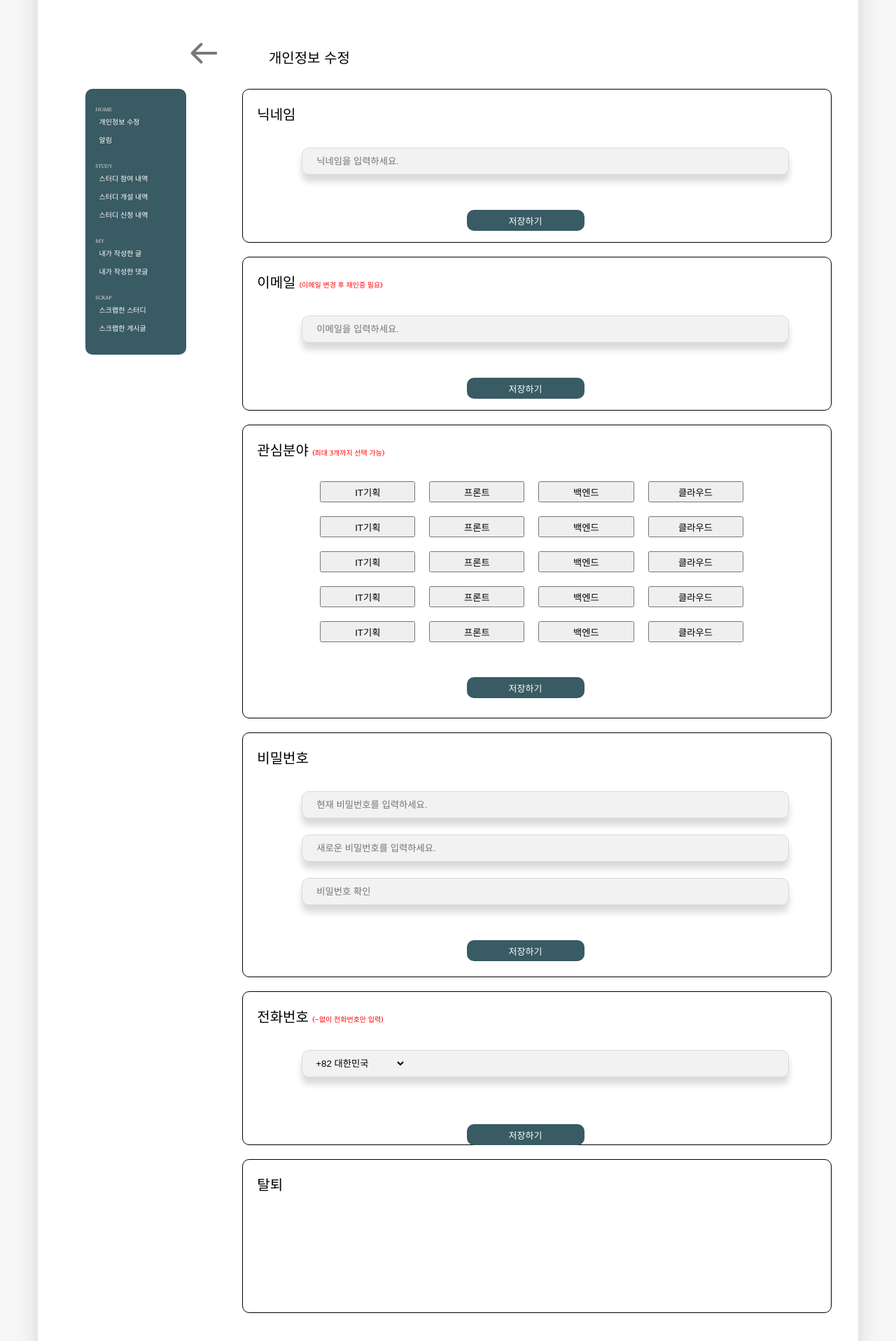
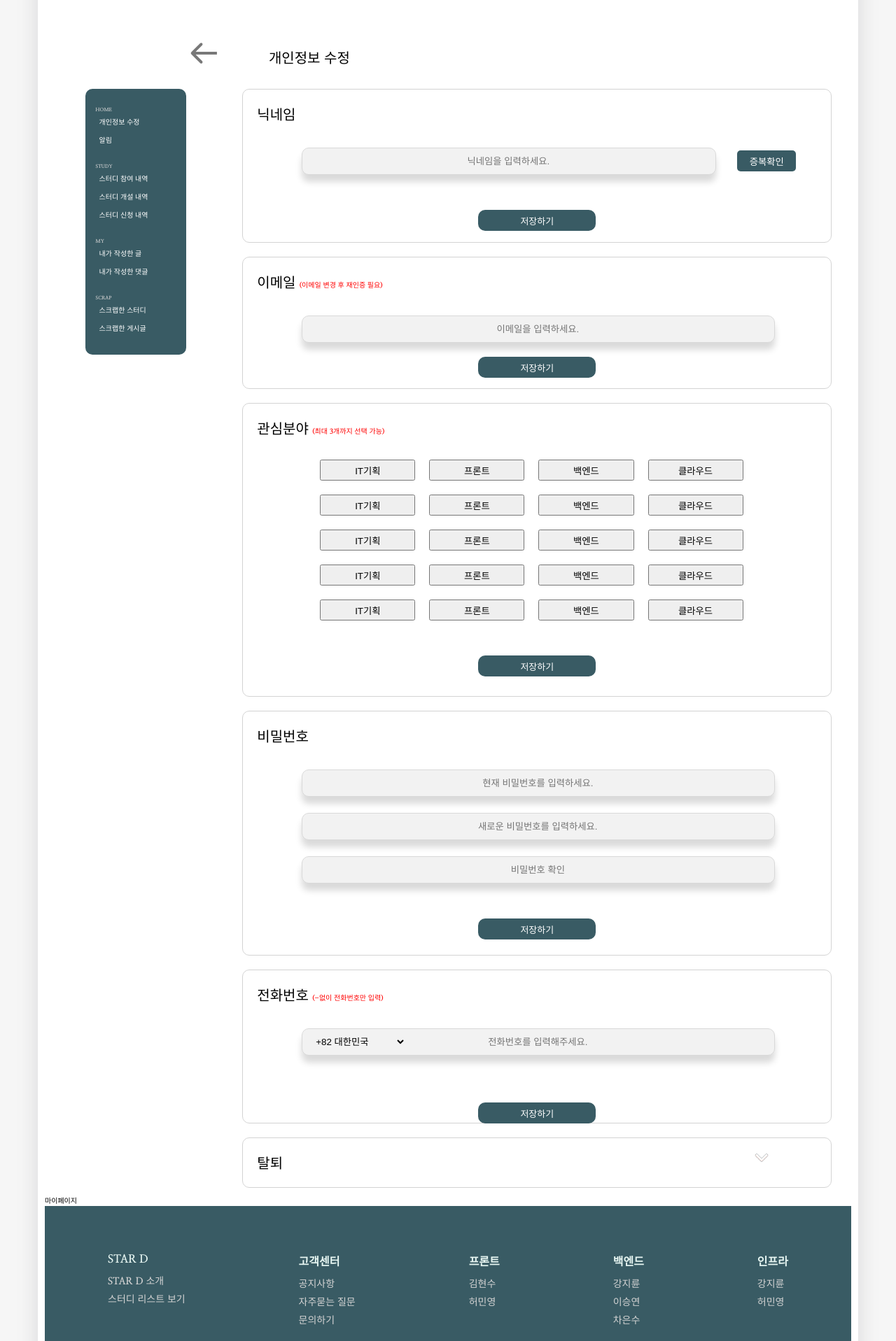
Before and after one commit to Hanium2023-WeB/starD, a React (Create React App) app: page /editinfo in a window 1280 px wide. Shown: the part 83-2000 px from the top of the page at 70% size. Built offline with nearby package versions, Linux system fonts and the light colour scheme; the HTML template or start-up script is replaced by a standard one; a web font is replaced by a local one.

Commit message:
이메일 형식 지정

```diff
--- a/src/components/Footer.js
+++ b/src/components/Footer.js
@@ -120,7 +120,7 @@ const Footer = () => {
 					)}
 					<hr />
 					<p id="2" onClick={handlertoggle2}>
-						고객센터 <img src={arrow} width="15px" />
+						고객센터 <img src={arrow2} width="15px" />
 					</p>
 					{toggle2 == true && (
 						<ul>
@@ -131,12 +131,11 @@ const Footer = () => {
 					)}
 					<hr />
 				</div>
-
 				<div className="smallwidth_sub">
 					<span>개인정보처리방침 이용약관</span>
 					<p id="3" onClick={handlertoggle3}>
 						(주)동덕 We B 사업자 정보{" "}
-						<img src={arrow} width="15px" />
+						<img src={arrow3} width="15px" />
 					</p>
 					{toggle3 == true && (
 						<ul>
--- a/src/components/Signout.js
+++ b/src/components/Signout.js
@@ -1 +1,69 @@
+import React, { useState } from "react";
+import Category from "../components/Category";
+import { ReactComponent as Arrow } from "../images/Arrow.svg";
+import edit from "../css/edit.css";
+import arrowdown from "../images/arrowdown.png";
+import arrowup from "../images/arrowup.png";
 //탈퇴 컴포넌트
+//arrowup/arrowdown 사용
+
+const Signout = () => {
+  const [toggle4, setToggle4] = useState(false);
+  const [arrow4, setarrow4] = useState(`${arrowdown}`);
+
+  const handlertoggle4 = () => {
+    if (toggle4) {
+      setarrow4(`${arrowdown}`);
+      setToggle4((toggle4) => !toggle4);
+    } else {
+      setarrow4(`${arrowup}`);
+      setToggle4((toggle4) => !toggle4);
+    }
+  };
+
+  return (
+    <div className="sub_container" id="sign_out">
+      <div className="signout">
+        <div className="title_header">
+          <div id="title">탈퇴</div>
+          <div id="content_btn">
+            <img
+              src={arrow4}
+              width="20px"
+              height="20px"
+              onClick={handlertoggle4}
+            />
+          </div>
+        </div>
+        <div className="signout_content">
+          {toggle4 == true && (
+            <div id="detail_content">
+              <p>탈퇴 안내 소개</p>
+              <ul>
+                <li>
+                  서비스에 만족하지 못하셨나요? 탈퇴하기 전에 먼저 개선 요청을
+                  해보시는 건 어떨까요? <br/>그래도 탈퇴하시겠다면 탈퇴 전에 아래
+                  유의사항을 꼭 읽어주세요! <br/>🙇🏻‍♂️ 감사합니다 🙇🏻‍♀️
+                </li>
+                <li>-------------------------유의 사항-----------------------------</li>
+              <li>1. 계정 탈퇴 시, STAR D와 랠릿 서비스에서 모두 탈퇴됩니다.</li>
+<li>2. 탈퇴 시 계정과 관련된 모든 권한이 사라지며 복구할 수 없습니다.</li>
+<li>3. 직접 작성한 콘텐츠(동영상, 게시물, 댓글 등)는 자동으로 삭제되지 않으며, 만일 삭제를 원하시면 탈퇴 이전에 삭제가 필요합니다.</li>
+<li>4. 탈퇴 후 동일한 메일로 재가입이 가능하나, 탈퇴한 계정과 연동되지 않습니다.</li>
+<li>5. 탈퇴 후 연동된 소셜 계정 정보도 사라지며 소셜 로그인으로 기존 계정 이용이 불가능합니다.</li>
+<li>6. 현재 비밀번호를 입력하고 탈퇴하기를 누르시면 위 내용에 동의하는 것으로 간주됩니다.</li>
+              </ul>
+              <div id="checkpw">
+                <input id="signout_pw" placeholder="현재 비밀번호를 입력해주세요"></input>
+                <button id ="signout_btn">탈퇴하기</button>
+              </div>
+
+            </div>
+          )}
+        </div>
+      </div>
+    </div>
+  );
+};
+
+export default Signout;
--- a/src/components/Slide.js
+++ b/src/components/Slide.js
@@ -1,6 +1,10 @@
 import React, { useState, useEffect, useRef } from "react";
 import "../css/Mypage.css";
 import Study from "./Study.js";
+import { FontAwesomeIcon } from "@fortawesome/react-fontawesome";
+import { faStar } from "@fortawesome/free-solid-svg-icons";
+import "../css/MyParticipateStudy.css";
+import "../css/Mypage_Scrap.css";
 
 const Slide = ({ state }) => {
   const [slidePx, setSlidePx] = useState(0);
@@ -18,7 +22,7 @@ const Slide = ({ state }) => {
     <div>
       <div className="sub_container" id="scrap_study">
         <div className="sub_wrap">
-        <ul className="list">
+        <ul className="study_list">
           {state.map((d) => (
                 <Study slide={slidePx} key={d.id} study={d}/>
 
--- a/src/css/edit.css
+++ b/src/css/edit.css
@@ -1,6 +1,6 @@
 
 #edit_main.main_container{
-    height: 2000px;
+    height: fit-content;
 }
 #interested.sub_container{
     height: 420px;
@@ -28,8 +28,19 @@ svg{
 .change_nicname, .change_email, .change_interest, .change_pw , .change_phone , .signout{
     width: 100%;
     border-radius: 10px;
-    border: 1px solid black;
+    border: lightgray solid 1px;
 
+}
+
+#c_email{
+    height: fit-content;
+}
+.change_email{
+    padding-bottom: 15px;
+}
+.change_email > p{
+    position: relative;
+    left:70px;
 }
 
 #title{
@@ -41,6 +52,7 @@ svg{
     color: red;
     margin-left: 5px;
 }
+
 #content{
     width: 80%;
     height: 35px;
@@ -48,6 +60,10 @@ svg{
     margin-left: 10%;
     margin-top: 23px;
     border-radius: 10px;
+    text-align:center;
+}
+input{
+    padding-left: 0;
 }
 .tags{
     width: 90%;
@@ -70,8 +86,11 @@ svg{
     border-style: none;
     border-radius: 10px;
     margin-top: 40px;
-    margin-left: 38%;
+    margin-left: 40%;
     cursor: pointer;
+}
+.change_email > #save{
+    margin-top: 10px;
 }
 .select_country{
     position: relative;
@@ -82,3 +101,78 @@ select{
     background-color: #F2F2F2;
     border-style: none;
 }
+
+#sign_out.sub_container{
+	height: fit-content;
+}
+
+.title_header{
+	display: flex;
+	flex-direction: row;
+	justify-content: space-between;
+	width: 90%;
+}
+#content_btn{
+	width: 50px;
+}
+#content_btn > img{
+	position: relative;
+	top: 18px;
+	left: 25px;
+}
+.signout_content{
+	width: 60%;
+	margin-left: 20%;
+}
+.signout_content #detail_content > p{
+	font-size: 20px;
+}
+.signout_content #detail_content > ul{
+	height: fit-content;
+}
+.signout_content #detail_content >ul li{
+	font-size: 12px;
+	margin-bottom: 20px;
+}
+#checkpw{
+	margin-top: 40px;
+}
+#checkpw input{
+	border-radius: 10px;
+	height: 40px;
+	font-size: 12px;
+	box-shadow: none;
+}
+#signout_btn{
+	border-radius: 10px;
+    background-color: #395B64;
+    color: white;
+    width: 30%;
+	height: 30px;
+    margin-left: 32%;
+    margin-top: 20px;
+    margin-bottom: 20px;
+    border-style: none;
+	font-size: 12px;
+
+}
+
+#checkname{
+    width: 100%;
+    display: flex;
+    flex-direction: row;
+}
+#checkname input{
+    width: 70%;
+}
+#check_double_nicname{
+    width: 10%;
+    height: 30px;
+    background-color: #395B64;
+    color:white;
+    margin-left: 30px;
+    margin-top: 17px;
+    border-radius: 5px;
+    border-style: none;
+    cursor: pointer;
+}
--- a/src/pages/Editinfo.js
+++ b/src/pages/Editinfo.js
@@ -4,6 +4,9 @@ import { ReactComponent as Arrow } from "../images/Arrow.svg";
 import edit from "../css/edit.css";
 import arrowdown from "../images/arrowdown.png";
 import arrowup from "../images/arrowup.png";
+import Signout from "../components/Signout.js";
+
+import {isEmail, isPassword} from "../util/check.js";
 
 const options = [
   { value: "+82", name: "대한민국" },
@@ -38,10 +41,11 @@ const tagoptions = [
   { value: "클라우드", name: "클라우드" },
 ];
 
+
 const Tagoption = (props) => {
   const [Tag, setTag] = useState("");
 
-  const handletagChange = (e) => {
+  const handletagChange = (e) => { ///태그 핸들러
     // event handler
     setTag({
       ...Tag,
@@ -65,7 +69,7 @@ const Tagoption = (props) => {
   );
 };
 
-const SelectBox = (props) => {
+const SelectBox = (props) => { //전화번호 나라 선택
   const handleChange = (e) => {
     // event handler
     console.log(e.target.value);
@@ -93,9 +97,24 @@ const Editinfo = ({ sideheader }) => {
     NEWPW: "",
     CHECKNEWPW: "",
     PHONE: "",
+    isValidEmail: false,
   });
+  const checkValidEmail = () =>{ //일정 시간이 지난 후 유효성 검사 및 state 변경
+     let timer;
+    if (timer){
+      clearTimeout(timer);
+    }
+     timer = setTimeout(() => {
+      if(!isEmail(state.EMAIL)){
+        setState({isValidEmail:false});
+      }else{
+        setState({isValidEmail:true});
+      }
+     }, 300);
+  };
 
-  const handleEditChange = (e) => {
+
+  const handleEditChange = (e) => { //핸들러 나누기
     // event handler
     setState({
       ...state,
@@ -104,6 +123,17 @@ const Editinfo = ({ sideheader }) => {
     console.log(e.target.name);
     console.log(e.target.value);
   };
+  const handleEditemailChange = (e) => { //이메일 정규식 핸들러
+    // event handler
+    setState({
+      ...state,
+      [e.target.name]: e.target.value,
+    });
+    checkValidEmail(); //함수 실행
+    console.log(e.target.name);
+    console.log(e.target.value);
+  };
+
   return (
     <div>
       {sideheader}
@@ -117,6 +147,7 @@ const Editinfo = ({ sideheader }) => {
           <div className="sub_container">
             <div className="change_nicname">
               <div id="title">닉네임</div>
+              <div id="checkname">
               <input
                 id="content"
                 name={"NICNAME"}
@@ -124,10 +155,14 @@ const Editinfo = ({ sideheader }) => {
                 onChange={handleEditChange}
                 placeholder="닉네임을 입력하세요."
               />
+              <button id="check_double_nicname">증복확인</button>
+              </div>
+
+
               <button id="save">저장하기</button>
             </div>
           </div>
-          <div className="sub_container">
+          <div className="sub_container" id="c_email">
             <div className="change_email">
               <div id="title">
                 이메일<span id="sub_title">(이메일 변경 후 재인증 필요)</span>
@@ -136,9 +171,16 @@ const Editinfo = ({ sideheader }) => {
                 id="content"
                 name={"EMAIL"}
                 value={state.EMAIL}
-                onChange={handleEditChange}
+                onChange={handleEditemailChange}
                 placeholder="이메일을 입력하세요."
               />
+              {state.EMAIL !="" ? (
+                state.isValidEmail ?(
+                  <p style={{ color: "blue" }}>사용가능한 email입니다.</p>
+                ):(
+                  <p style={{ color: "red" }}>유효하지 않은 email입니다.</p>
+                )
+              ): null}
               <button id="save">저장하기</button>
             </div>
           </div>
@@ -188,25 +230,22 @@ const Editinfo = ({ sideheader }) => {
                 전화번호
                 <span id="sub_title">(-없이 전화번호만 입력)</span>
               </div>
+
               <input
                 id="content"
                 name={"PHONE"}
                 value={state.PHONE}
                 onChange={handleEditChange}
+                placeholder="전화번호를 입력해주세요."
               ></input>
               <div className="select_country">
                 <SelectBox options={options} defaultValue="       " />
               </div>
+
               <button id="save">저장하기</button>
             </div>
           </div>
-          <div className="sub_container" id="sign_out">
-            <div className="signout">
-              <div id="title">
-                탈퇴
-              </div>
-            </div>
-          </div>
+          <Signout/>
         </div>
       </div>
     </div>
--- a/src/pages/MyParticipateStudy.js
+++ b/src/pages/MyParticipateStudy.js
@@ -1,6 +1,6 @@
 import React, { useState, useEffect, useRef } from "react";
 import Category from "../components/Category.js";
-
+import App from "../App.js";
 import "../css/MyParticipateStudy.css";
 
 import { FontAwesomeIcon } from "@fortawesome/react-fontawesome";
--- /dev/null
+++ b/src/util/check.js
@@ -0,0 +1,8 @@
+export function isEmail(asValue) { //이메일 정규식
+    var regExp = /^[a-zA-Z]+[a-zA-Z0-9]*@[a-zA-Z0-9]+\.[a-zA-Z]+$/;
+    return regExp.test(asValue);
+}
+export function isPassword(asValue){ //비밀번호 정규식 최소 8 자, 최소 하나의 문자, 하나의 숫자 및 하나의 특수 문자
+    var regExp =/^(?=.*[A-Za-z])(?=.*\d)(?=.*[@!%*#?&])[A-Za-z\d@!%*#?&]{8,}$/;
+  return regExp.test(asValue);
+}
```
Also changed, not shown: src/components/Study.js (+23 -4 lines), src/css/Mypage.css (+13 -8 lines), src/css/Mypage_Scrap.css (added, +38 -0 lines), src/pages/Mypage.js (+18 -12 lines).
